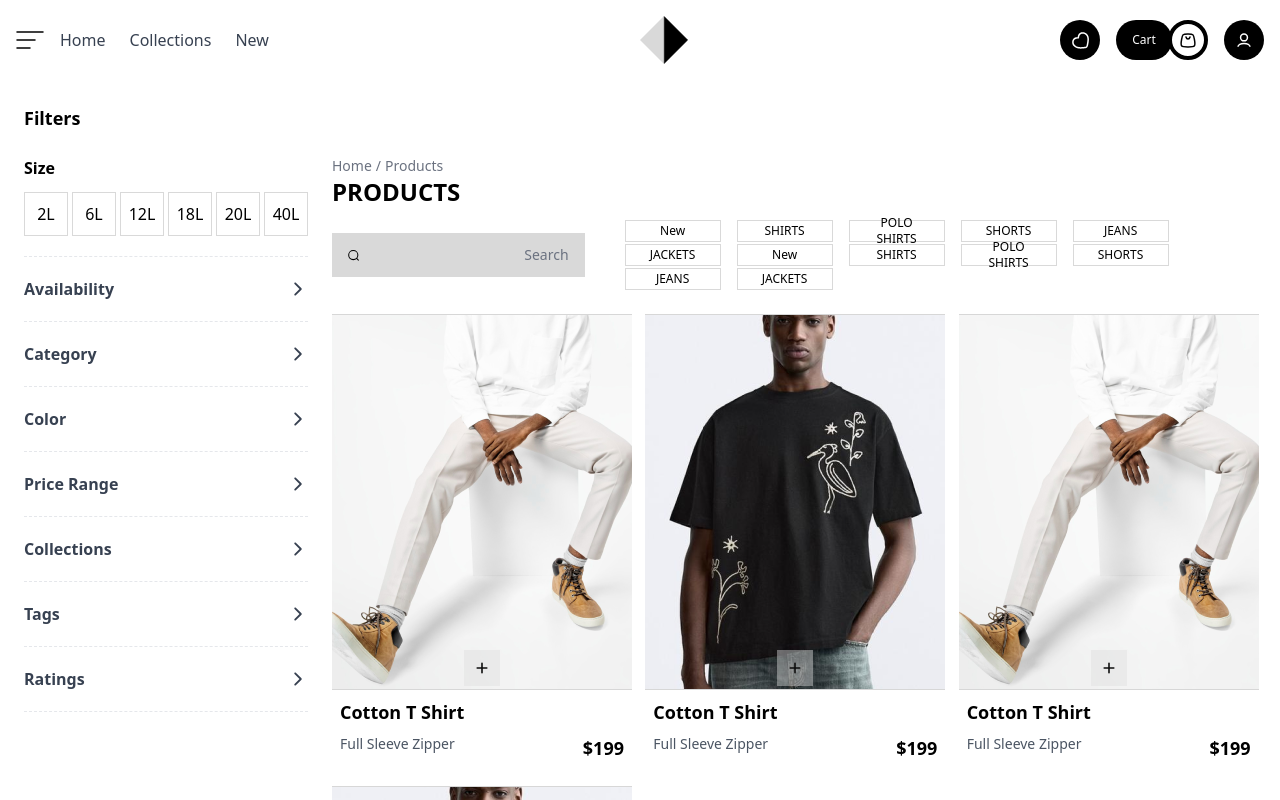
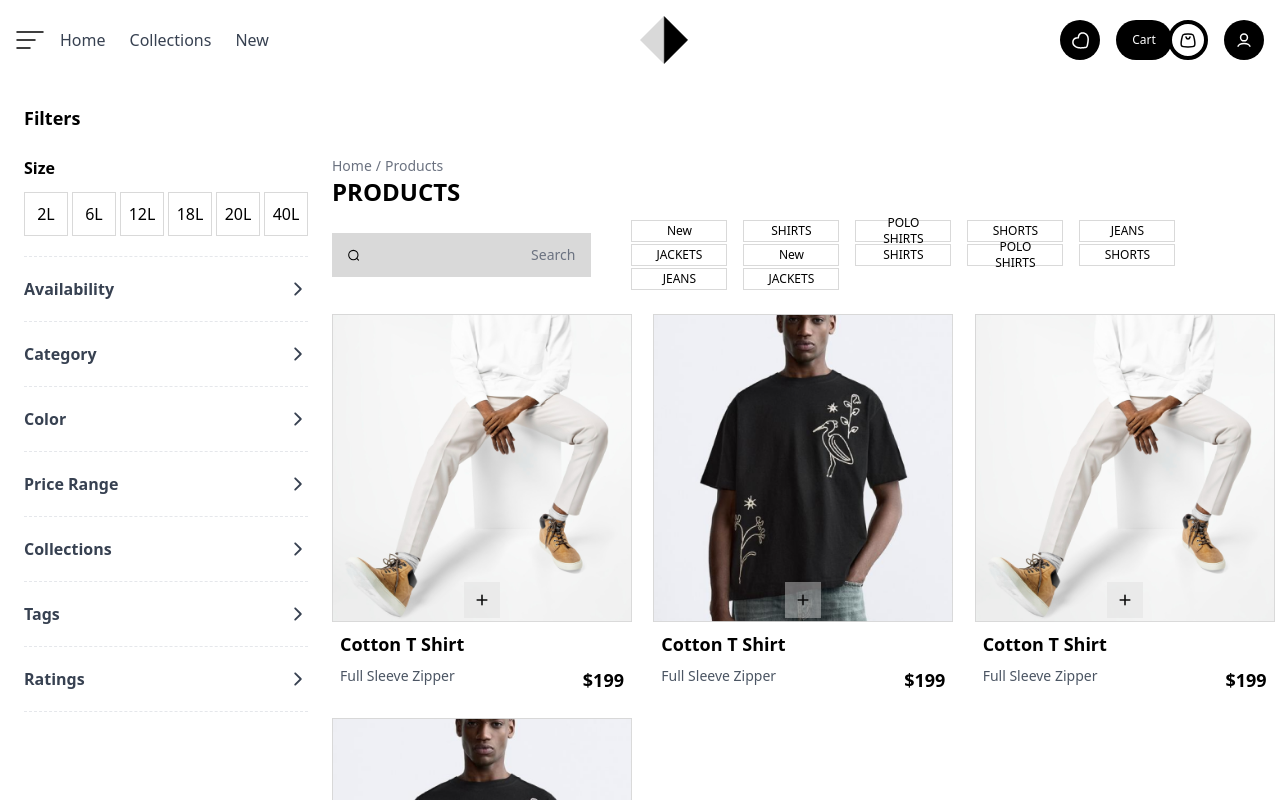
Before and after one commit to Acquaah-Emmanuel-Kofi/fashion-commerce, a Next.js app: page /products in a window 1280 px wide. Shown: the top 800 px of the page. Built offline with nearby package versions, Linux system fonts and the light colour scheme.

Commit message:
refactor: improve page by putting some part of the code into reusable component

```diff
--- a/app/products/page.tsx
+++ b/app/products/page.tsx
@@ -1,54 +1,20 @@
 "use client";
 
+import { useState } from "react";
 import Layout from "../shared/components/Layout";
+import { IoIosArrowBack, IoIosArrowForward } from "react-icons/io";
+import Filters from "./components/Filters";
 import { filters, productTypes } from "../shared/helpers/constants.helper";
-import Filters from "./components/Filters";
-import pro1 from "../assets/images/product_1.png";
-import pro2 from "../assets/images/product_2.png";
-import { HiPlus } from "react-icons/hi";
-import Image from "next/image";
+import Breadcrumb from "../shared/components/Breadcrumb";
 import SearchBar from "../shared/components/Searchbar";
-import { useState } from "react";
-import Breadcrumb from "../shared/components/Breadcrumb";
-import { IoIosArrowBack, IoIosArrowForward } from "react-icons/io";
-
-const products = [
-  {
-    id: 1,
-    img: pro1,
-    title: "Cotton T Shirt",
-    description: "Full Sleeve Zipper",
-    price: 199,
-  },
-  {
-    id: 2,
-    img: pro2,
-    title: "Cotton T Shirt",
-    description: "Full Sleeve Zipper",
-    price: 199,
-  },
-  {
-    id: 3,
-    img: pro1,
-    title: "Cotton T Shirt",
-    description: "Full Sleeve Zipper",
-    price: 199,
-  },
-  {
-    id: 4,
-    img: pro2,
-    title: "Cotton T Shirt",
-    description: "Full Sleeve Zipper",
-    price: 199,
-  },
-];
+import FilterProducts from "./components/FilterProducts";
 
 const breadcrumbItems = [
   { label: "Home", href: "/" },
   { label: "Products", href: "/products" },
 ];
 
-const Products = () => {
+export default function Products() {
   const [toggledFilters, setToggledFilters] = useState<boolean>(false);
   const [isHidden, setIsHidden] = useState(false);
   const [selectedProductType, setSelectedProductType] = useState<string | null>(
@@ -76,11 +42,15 @@ const handleToggleFilter = () => {
   return (
     <Layout showFooter={false}>
       <div className="bg-white">
-        <main className="px-6">
+        <main className={`${toggledFilters ? 'px-6' : 'pl-6'}`}>
           <section aria-labelledby="products-heading" className="pb-24 pt-6">
             <div className="w-1/4 flex justify-between items-center mb-6">
               <h2 className="font-semibold text-lg">Filters</h2>
-              <button type="button" onClick={handleToggleFilter} className="block lg:hidden">
+              <button
+                type="button"
+                onClick={handleToggleFilter}
+                className="block lg:hidden"
+              >
                 {toggledFilters ? <IoIosArrowBack /> : <IoIosArrowForward />}
               </button>
             </div>
@@ -95,7 +65,7 @@ const handleToggleFilter = () => {
                 </div>
               </div>
 
-              <div className="w-full lg:ml-6">
+              <div className="w-full lg:ml-6 overflow-hidden">
                 <div className="w-full flex flex-col items-center justify-center mb-3 lg:block">
                   <Breadcrumb items={breadcrumbItems} />
                   <h1 className="font-semibold text-2xl">PRODUCTS</h1>
@@ -125,45 +95,9 @@ const handleToggleFilter = () => {
                 </div>
 
                 <div className="mt-6">
-                  <div className="grid lg:grid-cols-3 grid-cols-1 gap-4">
-                    {products.map((product) => (
-                      <div
-                        key={product.id}
-                        className="w-[170px] lg:w-[300px] bg-white overflow-hidden"
-                      >
-                        <div className="relative">
-                          <Image
-                            src={product.img}
-                            alt={product.title}
-                            className="w-full h-[175px] lg:h-[376px] object-cover"
-                          />
-                          <button
-                            type="button"
-                            className="flex justify-between bg-[#DCDCDC70] text-[#0C0C0C] items-center p-2.5 absolute bottom-1 left-2/4 -translate-x-2/4"
-                          >
-                            <HiPlus />
-                          </button>
-                        </div>
 
-                        <div className="p-2">
-                          <h1 className="text-sm lg:text-lg font-bold">
-                            {product.title}
-                          </h1>
-                          <div className="flex items-center justify-between">
-                            <div className="text-gray-600 text-xs lg:text-sm">
-                              {product.description}
-                            </div>
-                            <label
-                              htmlFor="price"
-                              className="block mt-2 text-black font-semibold lg:text-lg"
-                            >
-                              ${product.price}
-                            </label>
-                          </div>
-                        </div>
-                      </div>
-                    ))}
-                  </div>
+                    <FilterProducts />
+
                 </div>
               </div>
             </div>
@@ -172,6 +106,4 @@ const handleToggleFilter = () => {
       </div>
     </Layout>
   );
-};
-
-export default Products;
+}
```
Lines whose indentation alone changed are shown as unchanged.
